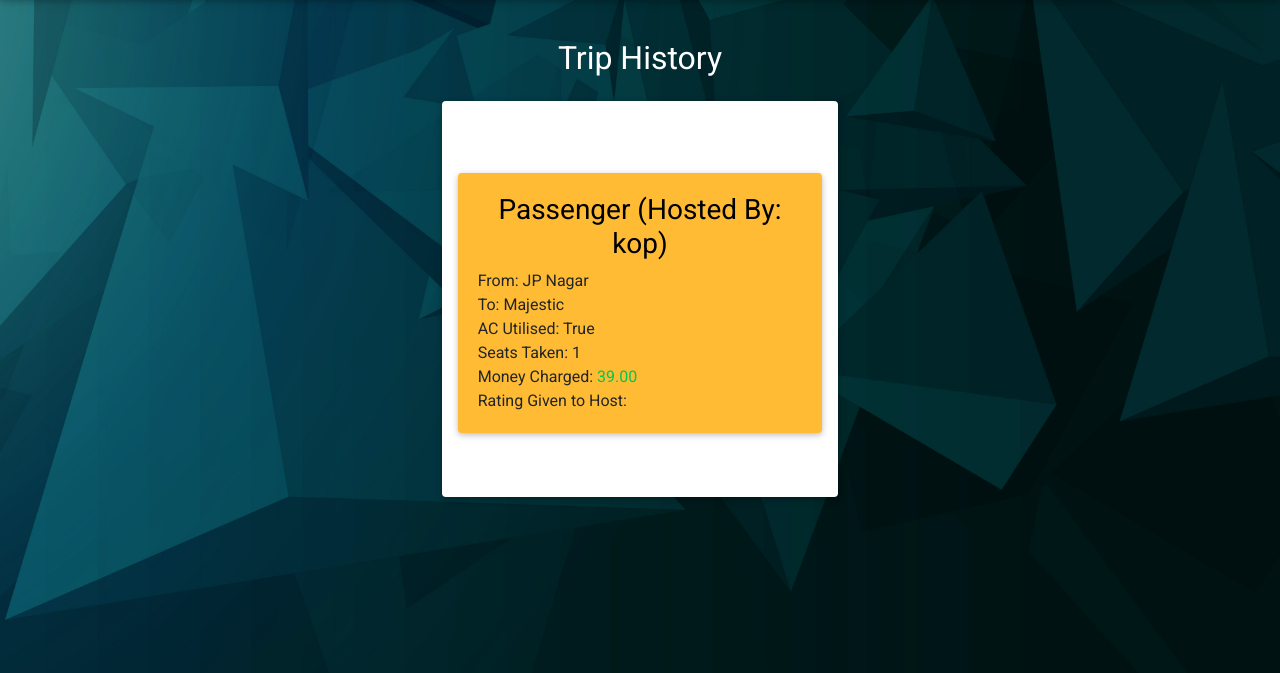
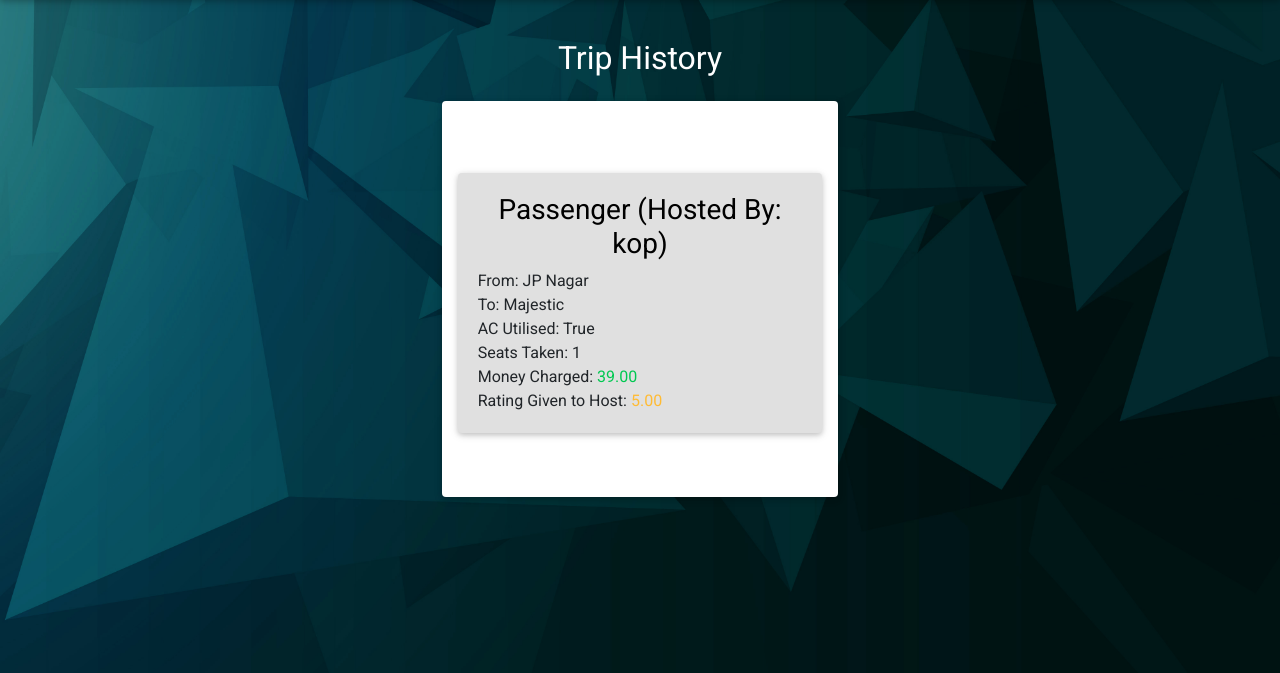
Before and after one commit to NeuralFlux/green-wheels, a Django app: template PrinterFac/Eprint_users/templates/Eprint_users/trip_history.html in a window 1280 px wide. Shown: the part 97-770 px from the top of the page. Run offline with Django 3.2, Linux system fonts and the light colour scheme; the template is opened without the code that fills it: values that come from a table or form of the project are taken from there, others are empty; data comes from the database, SQL or seed files in the repository; some libraries are stand-ins or nearby versions.

Commit message:
Completed Full Structure v3

```diff
--- a/PrinterFac/Eprint_users/templates/Eprint_users/trip_history.html
+++ b/PrinterFac/Eprint_users/templates/Eprint_users/trip_history.html
@@ -6,7 +6,7 @@
         <div class="card p-3 ">
             <div class="mt-2">
                 {% if cust %}
-                    <div class="card bg-warning my-5">
+                    <div class="card bg-light my-5">
                         <div class="card-body">
                             <center><h3 class="text-black">Passenger (Hosted By: {{ cust.request_to.task_by.username }})</h3></center>
                             From: {{ cust.pickup_loc }} <br>
@@ -18,7 +18,7 @@
                         </div>
                     </div>
                 {% elif host%}
-                    <div class="card bg-warning my-5">
+                    <div class="card bg-light my-5">
                         <div class="card-body">
                             <center><h3 class="text-black">Host</h3></center>
                             From: {{ host.source_point }} <br>
```
